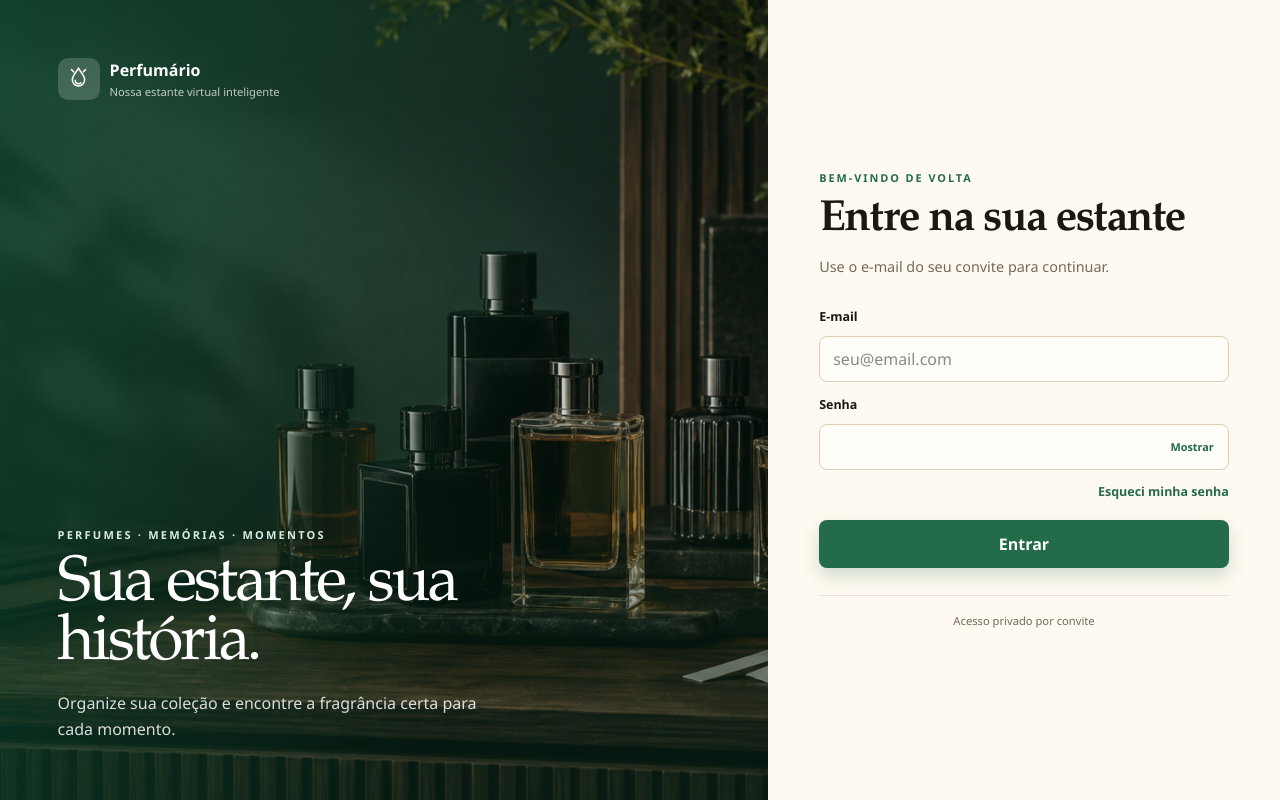
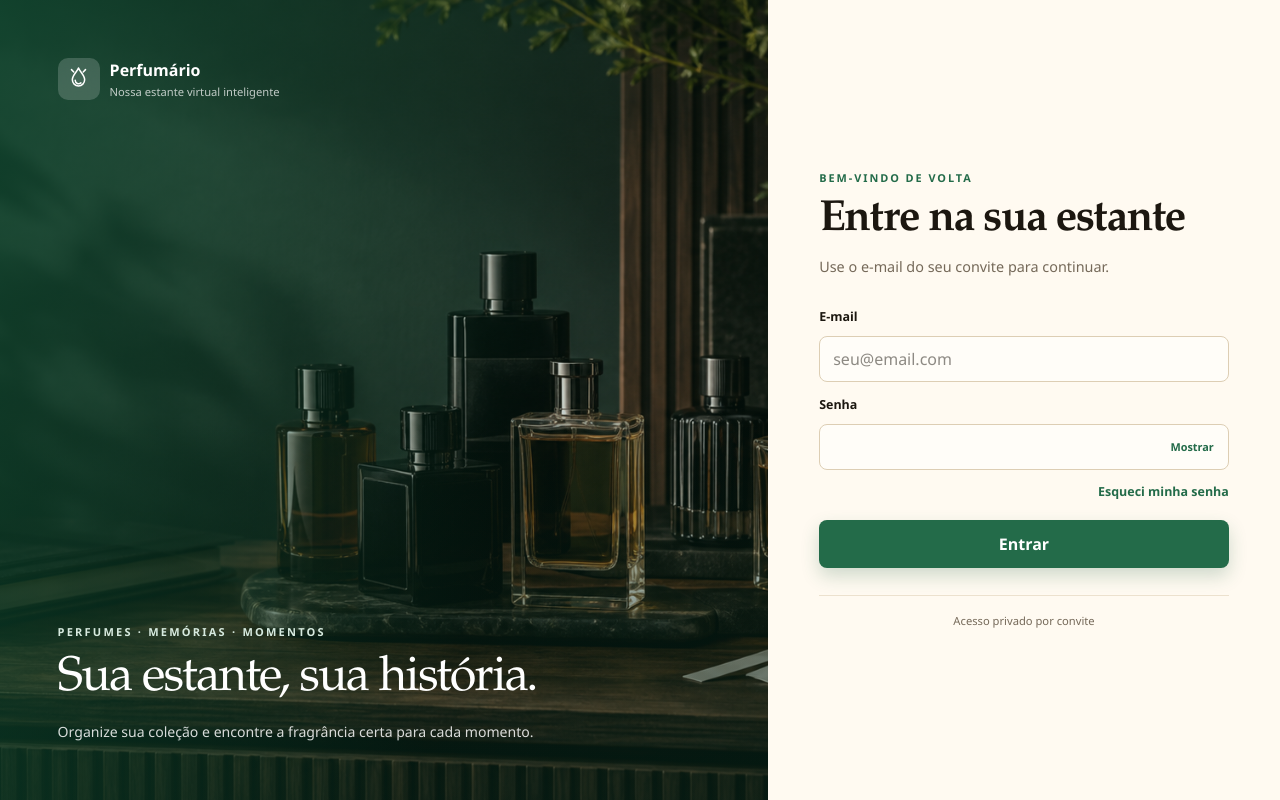
Before and after one commit to leonardofausto/perfumario, a Next.js app: page /login in a window 1280 px wide. Built offline with nearby package versions, Linux system fonts and the light colour scheme.

Commit message:
fix: prevent line wrapping for title and subtitle in photographic card

```diff
--- a/src/components/auth/auth-shell.module.css
+++ b/src/components/auth/auth-shell.module.css
@@ -44,25 +44,27 @@
 }
 
 .photoContent > div {
-  max-width: 510px;
+  max-width: 100%;
 }
 
 .photoContent h1 {
-  max-width: 470px;
+  max-width: 100%;
   margin: 14px 0 16px;
   font-family: var(--font-display);
-  font-size: clamp(3rem, 5vw, 5.3rem);
+  font-size: clamp(2.2rem, 3.8vw, 4.4rem);
   font-weight: 500;
-  letter-spacing: -0.045em;
-  line-height: 0.92;
+  letter-spacing: -0.035em;
+  line-height: 1.05;
+  white-space: nowrap;
 }
 
 .photoContent p:not(.kicker) {
-  max-width: 430px;
+  max-width: 100%;
   margin: 0;
   color: rgba(255, 255, 255, 0.84);
-  font-size: 1rem;
-  line-height: 1.6;
+  font-size: clamp(0.85rem, 1.1vw, 1.05rem);
+  line-height: 1.5;
+  white-space: nowrap;
 }
 
 .kicker {
@@ -112,6 +114,7 @@
   .photoContent h1 {
     margin-block: 8px;
     font-size: clamp(2.2rem, 10vw, 3.6rem);
+    white-space: normal;
   }
 
   .photoContent p:not(.kicker) {
```
